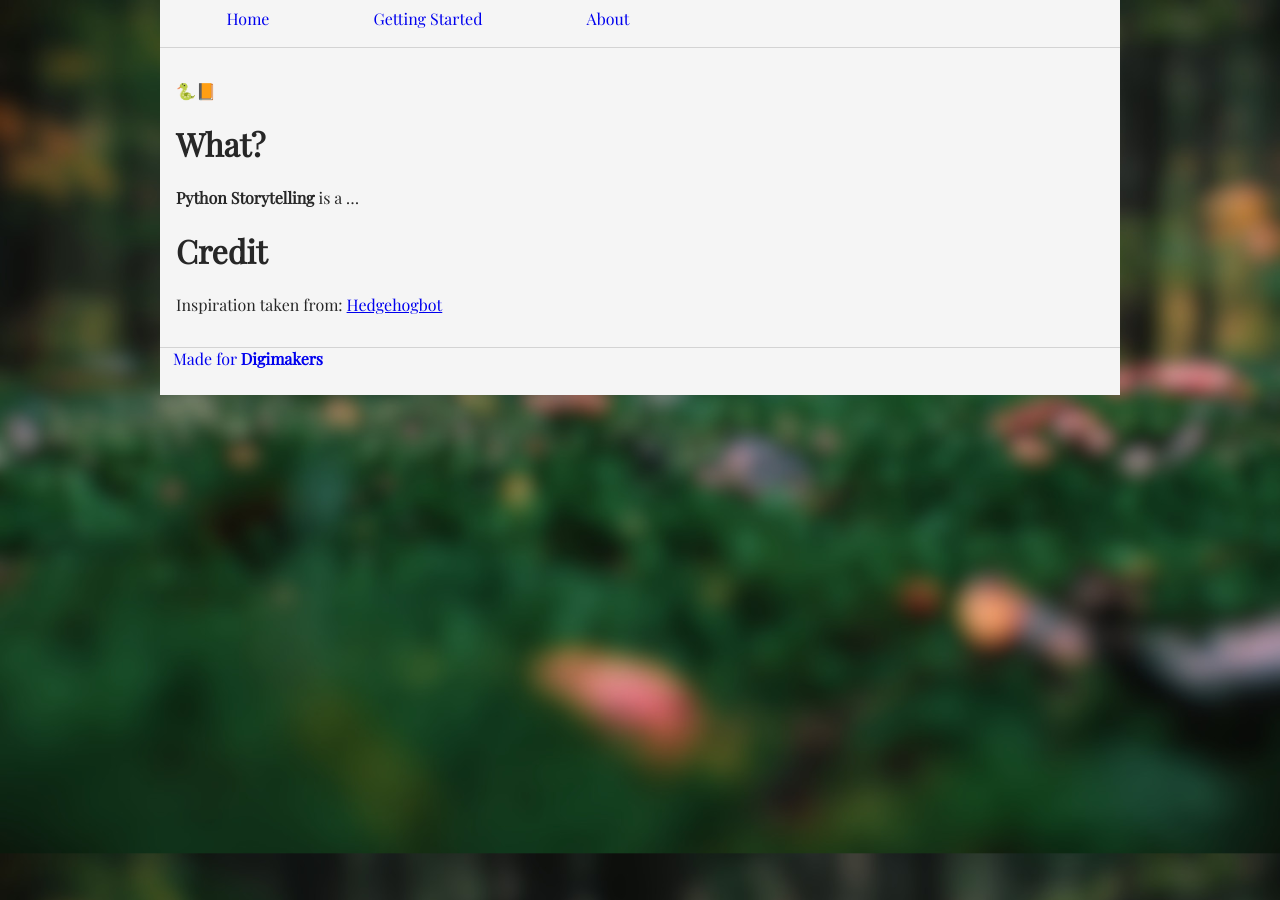
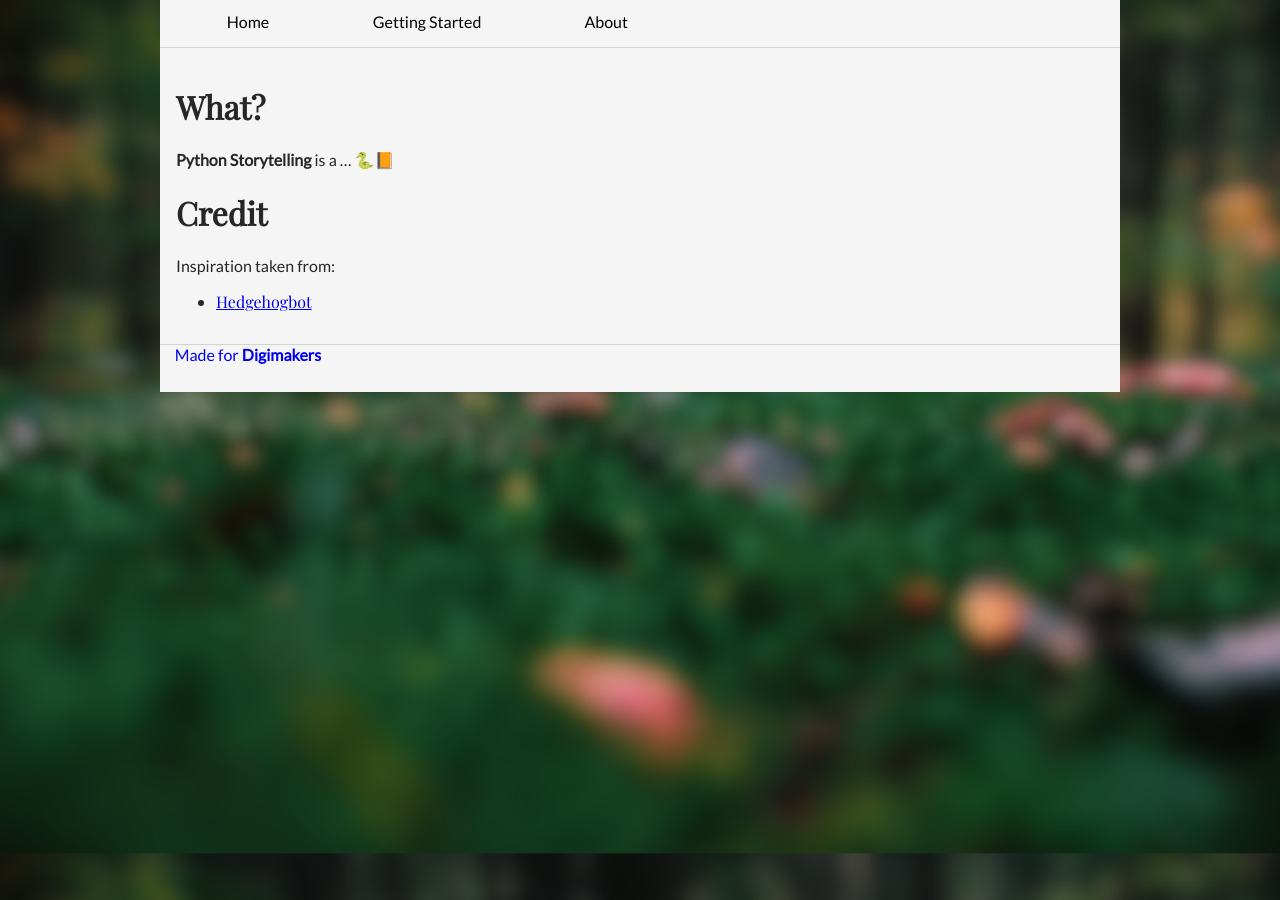
Before and after one commit to Nenivar/outreach-storytelling-site, a Jekyll site: the page built from about.md, in a window 1280 px wide. Built offline with Jekyll 4.4.1, drawn with Linux system fonts in a browser that asks for light colours.

Commit message:
general improvements

```diff
--- a/_layouts/bare.html
+++ b/_layouts/bare.html
@@ -6,6 +6,7 @@
         <link rel="stylesheet" href="/assets/css/main.css">
         <!-- fonts -->
         <link href="https://fonts.googleapis.com/css?family=Playfair+Display" rel="stylesheet">
+        <link href="https://fonts.googleapis.com/css?family=Lato" rel="stylesheet">
     </head>
     <body>
         {{ content }}
--- a/_sass/_layout.scss
+++ b/_sass/_layout.scss
@@ -13,8 +13,9 @@ $header-footer_height: 3em;
     background: whitesmoke;
 
     a {
-        line-height: $header-footer_height * 0.8;
+        line-height: $header-footer_height * 0.9;
         height: 100%;
+        color: initial;
     }
 }
 
@@ -29,12 +30,15 @@ $header-footer_height: 3em;
         #sidebar {
             grid-area: 1 / 1 / 2 / 2;
             border-right: 1px solid lightgray;
-            background: slategray;
+            background: lightgray;
 
             h2 {
                 text-align: center;
             }
 
+            li {
+                margin-bottom: 0.5em;
+            }
             li a {
                 color: black;
                 text-decoration-style: -moz-none;
--- a/_sass/_main.scss
+++ b/_sass/_main.scss
@@ -2,10 +2,18 @@ body {
     margin: 0;
     background-color: #624a2e;
     color: #272727;
+    font-family: 'Lato', sans-serif;
+}
+
+h1 {
     font-family: 'Playfair Display', serif;
 }
 
-h1 {
+h2 {
+    font-family: 'Playfair Display', serif;
+}
+
+ul {
     font-family: 'Playfair Display', serif;
 }
 
--- a/_sass/_post.scss
+++ b/_sass/_post.scss
@@ -22,6 +22,7 @@ ol {
 
         p:first-of-type {
             font-size: 2em;
+            font-family: 'Playfair Display', serif;
         }
     }
     li:before {
@@ -33,6 +34,7 @@ ol {
         width: 1em;
         text-align: center;
         font-size: 2.5em;
+        font-family: 'Playfair Display', serif;
     }
 }
 
--- a/about.md
+++ b/about.md
@@ -2,11 +2,12 @@
 title: Python Storytelling | About
 ---
 
+# What?
+
+**Python Storytelling** is a ...
 🐍📙
-
-# What?
-**Python Storytelling** is a ...
 
 # Credit
 Inspiration taken from:
-[Hedgehogbot](http://hedgehogbot.digimakers.co.uk)
+
+* [Hedgehogbot](http://hedgehogbot.digimakers.co.uk)
```
